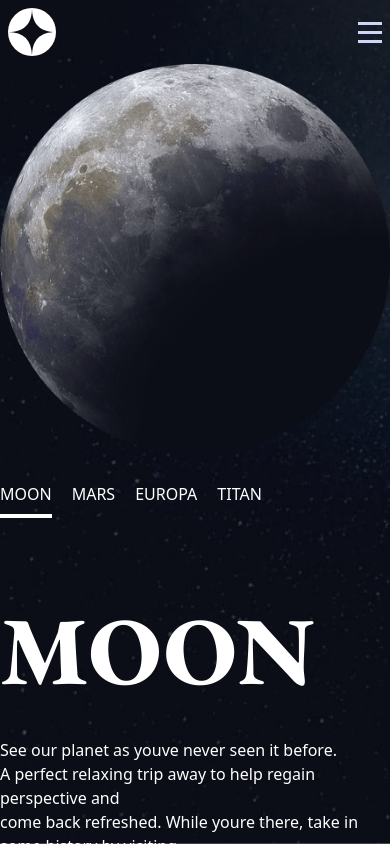
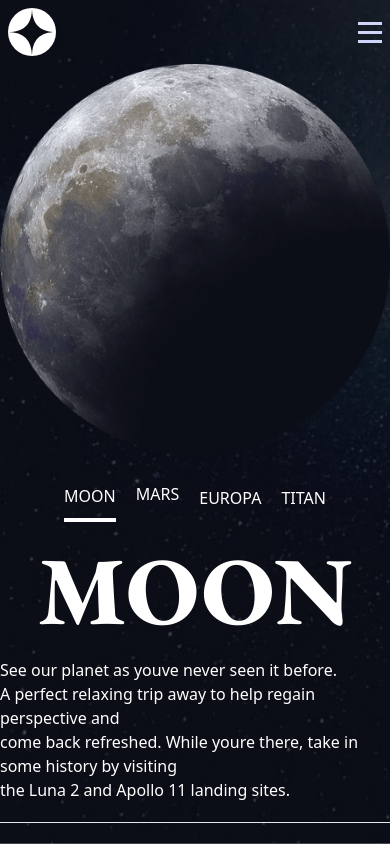
Before and after one commit to Torycd/spacetravel, a React app: page /Destination in a window 390 px wide. Built offline with nearby package versions, Linux system fonts and the light colour scheme; the HTML template or start-up script is replaced by a standard one.

Commit message:
lets finish this

```diff
--- a/src/Pages/Destination.jsx
+++ b/src/Pages/Destination.jsx
@@ -21,13 +21,13 @@ const Destination = () => {
 
 
   return (
-    <div className="text-white gap-2 grid sm:grid-cols-2">
+    <div className="text-white gap-2 grid lg:grid-cols-2">
       <div className="flex flex-col items-center">
         <img className="" src={img} alt="#" />
       </div>
 
       <div>
-        <div>
+        <div className="flex justify-center lg:justify-normal">
           <ul className="flex gap-5 mt-5">
             <li className="h-full flex items-center">
               <NavLink
--- a/src/components/Moon.jsx
+++ b/src/components/Moon.jsx
@@ -1,16 +1,16 @@
 const Moon = () => {
   return (
-    <div className="flex flex-col gap-10 text-left mt-20">
-      <h1 className="text-8xl font-Inte font-extrabold">MOON</h1>
-      <p>
+    <div className="flex flex-col  lg:justify-normal gap-5 lg:gap-10 text-left mt-5 lg:mt-20">
+      <h1 className="text-8xl font-Inte flex justify-center lg:justify-normal  font-extrabold">MOON</h1>
+      <p className="flex justify-center lg:justify-normal">
         See our planet as youve never seen it before.<br/>  A perfect relaxing trip
         away to help regain perspective and<br/>  come back refreshed. While youre
         there, take in some history by visiting<br/>  the Luna 2 and Apollo 11 landing
         sites.
       </p>
-      <hr className="bg-white mr-40" />
-      <div className="flex justify-around mr-40 font-Inte">
-        <span className="flex flex-col gap-2">
+      <hr className="bg-white lg:mr-40 flex justify-center lg:justify-normal " />
+      <div className="flex justify-center gap-8 lg:gap-0 lg:justify-around mr-40 font-Inte">
+        <span className="flex flex-col gap-2 justify-center lg:justify-normal">
           <p>Avg. distance</p>
           <p className="text-3xl">384,400 km Est</p>
         </span>
```
